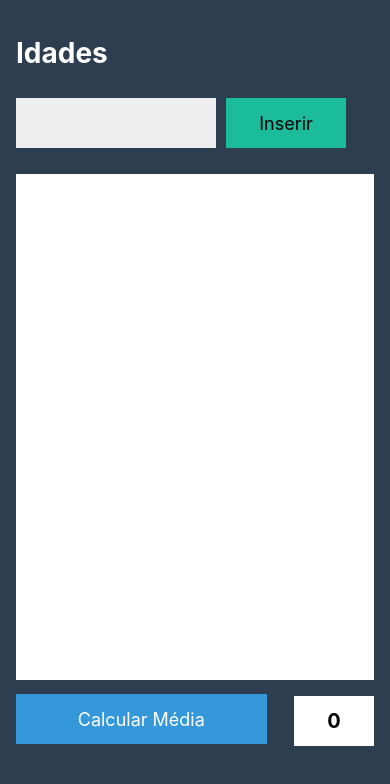
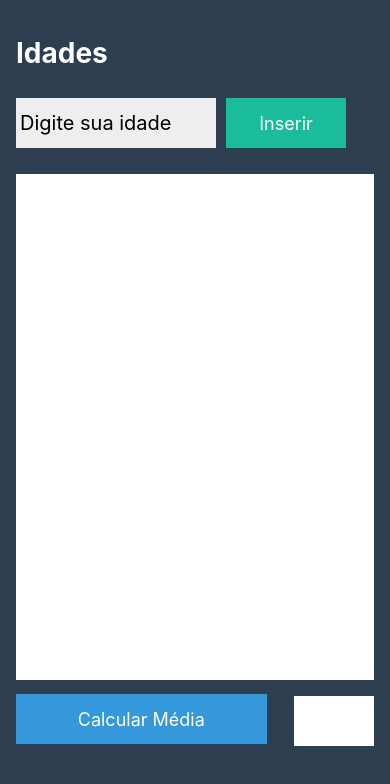
Before and after one commit to brunoinx/teste-lista-idades, a React Native app: screen / in a window 390 px wide. Shown: the top 784 px of the page. Built offline with nearby package versions, Linux system fonts and the light colour scheme.

Commit message:
feat: set colors in age range

```diff
--- a/App.js
+++ b/App.js
@@ -7,7 +7,7 @@ export default function App() {
   return (
     <View style={styles.container}>
       <Media />
-      <StatusBar style="auto" />
+      <StatusBar style="light" />
     </View>
   );
 }
--- a/src/AgeList.js
+++ /dev/null
@@ -1,18 +0,0 @@
-import React from 'react';
-import { Text, StyleSheet } from 'react-native';
-
-
-const AgeList = ({ age }) => {
-  return <Text style={{ fontSize: 22, color: "#2BB1DB", fontWeight: 'bold' }}>{age}</Text>;
-}
-
-const styles = StyleSheet.create({
-  age: {
-    fontSize: 22,
-    fontWeight: "bold",
-    color: "#2BB1DB",
-  },
-});
-
-
-export default AgeList;
--- a/src/Media.js
+++ b/src/Media.js
@@ -1,25 +1,46 @@
-import React, { useRef, useState } from 'react';
-import { View, Text, TextInput, StyleSheet, TouchableOpacity, FlatList, Dimensions } from 'react-native';
+import React, { useState } from "react";
+import {
+  View,
+  Text,
+  TextInput,
+  StyleSheet,
+  TouchableOpacity,
+  FlatList,
+  Dimensions,
+  Alert,
+} from "react-native";
 
-import AgeList from './AgeList';
+import AgeList from "./components/AgeList";
 
 export default function Media() {
   const [ageInput, setAgeInput] = useState(null);
   const [listIdade, setListIdade] = useState([]);
-  const [resultMedia, setResultMedia] = useState(0);
-  const inputRef = useRef(null);
+  const [resultMedia, setResultMedia] = useState(null);
 
   function handleAddAgeOnList() {
+    if (ageInput === null) {
+      return Alert.alert("Campo idade vazio", 'Digite sua idade primeiro');
+    }
+
     setListIdade([...listIdade, Number(ageInput)]);
-    inputRef.current.clear();
+    setAgeInput(null);
   }
 
-  function CalcMedia() {
+  function handleAverageAge() {
     const sumAges = listIdade.reduce((acc, age) => acc + age, 0);
 
-    const result = sumAges / listIdade.length;
+    const result = (sumAges / listIdade.length).toFixed(2);
+
+    if (listIdade.length === 0) {
+      Alert.alert('Erro', 'você precisa digitar sua idade');
+      return;
+    }
 
     setResultMedia(result);
+
+    Alert.alert(
+      "Sucesso", `Total de pessoas: ${listIdade.length}\nMédia: ${result}`
+    );
   }
 
   return (
@@ -29,16 +50,9 @@ export default function Media() {
 
         <View style={{ flexDirection: "row" }}>
           <TextInput
-            style={{
-              backgroundColor: "#eee",
-              height: 50,
-              width: 200,
-              marginRight: 10,
-              fontSize: 20,
-              padding: 4,
-            }}
+            style={styles.textInput}
             keyboardType="numeric"
-            ref={inputRef}
+            placeholder="Digite sua idade"
             value={ageInput}
             onChangeText={(value) => setAgeInput(value)}
           />
@@ -47,14 +61,14 @@ export default function Media() {
             style={styles.buttonInput}
             onPress={handleAddAgeOnList}
           >
-            <Text style={styles.textInput}>Inserir</Text>
+            <Text style={styles.textButtonInput}>Inserir</Text>
           </TouchableOpacity>
         </View>
       </View>
 
       <FlatList
         style={styles.ageList}
-        keyExtractor={(item, index) => index}
+        keyExtractor={(item, index) => String(index)}
         data={listIdade}
         renderItem={({ item }) => {
           return <AgeList age={item} />;
@@ -62,7 +76,7 @@ export default function Media() {
       />
 
       <View style={{ flexDirection: "row", justifyContent: "space-between" }}>
-        <TouchableOpacity style={styles.buttonCalc} onPress={CalcMedia}>
+        <TouchableOpacity style={styles.buttonCalc} onPress={handleAverageAge}>
           <Text style={{ fontSize: 18, color: "#FFF" }}>Calcular Média</Text>
         </TouchableOpacity>
 
@@ -81,11 +95,22 @@ const styles = StyleSheet.create({
     marginHorizontal: 16,
     marginTop: 36,
   },
+  containerInput: {
+    marginBottom: 26,
+  },
   title: {
     fontSize: 28,
     color: "#FFF",
     fontWeight: "bold",
     marginBottom: 28,
+  },
+  textInput: {
+    backgroundColor: "#eee",
+    height: 50,
+    width: 200,
+    marginRight: 10,
+    fontSize: 20,
+    padding: 4,
   },
   buttonInput: {
     backgroundColor: "#1ABC9C",
@@ -94,32 +119,30 @@ const styles = StyleSheet.create({
     justifyContent: "center",
     alignItems: "center",
   },
-
-  textInput: {
+  textButtonInput: {
     fontSize: 18,
-  },
-  containerInput: {
-    marginBottom: 26,
+    color: "#fff",
   },
   ageList: {
     backgroundColor: "#FFF",
     height: Dimensions.get("window").height * 0.6,
-    padding: 14
+    paddingHorizontal: 14,
+    paddingBottom: 12
   },
   buttonCalc: {
     width: "70%",
     height: 50,
     backgroundColor: "#3498DB",
     marginTop: 14,
-    justifyContent: 'center',
-    alignItems: 'center'
+    justifyContent: "center",
+    alignItems: "center",
   },
   resultMedia: {
-   backgroundColor: '#FFF',
-   height: 50,
-   width: 80,
-   marginTop: 16 ,
-   justifyContent: 'center',
-   alignItems: 'center'
-  }
+    backgroundColor: "#FFF",
+    height: 50,
+    width: 80,
+    marginTop: 16,
+    justifyContent: "center",
+    alignItems: "center",
+  },
 });
--- /dev/null
+++ b/src/components/AgeList.js
@@ -0,0 +1,27 @@
+import React, { useState, useEffect } from 'react';
+
+import AgeTextItem from './AgeTextItem';
+
+export default function AgeList({ age }) {
+  const [ageColor, setAgeColor] = useState('');
+
+  const colors = {
+    azul: '#2BB1DB',
+    roxo: '#824DF2',
+    laranja: '#E48A1F',
+  };
+
+  useEffect(() => {
+    if (age < 20) {
+      setAgeColor(colors.azul);
+    } if (age >= 20 && age <= 40) {
+      setAgeColor(colors.roxo);
+    } if (age > 40) {
+      setAgeColor(colors.laranja);
+    }
+  }, [])
+
+  return (
+    <AgeTextItem color={ageColor}>{age}</AgeTextItem>
+  );
+}
--- /dev/null
+++ b/src/components/AgeTextItem.js
@@ -0,0 +1,17 @@
+import React from 'react';
+import { Text, StyleSheet } from 'react-native';
+
+export default function AgeTextItem({ color, children }) {
+  return (
+    <Text style={[styles.age, { color: color }]}>
+      {children}
+    </Text>
+  )
+}
+
+const styles = StyleSheet.create({
+  age: {
+    fontSize: 22,
+    fontWeight: "bold",
+  },
+});
```
